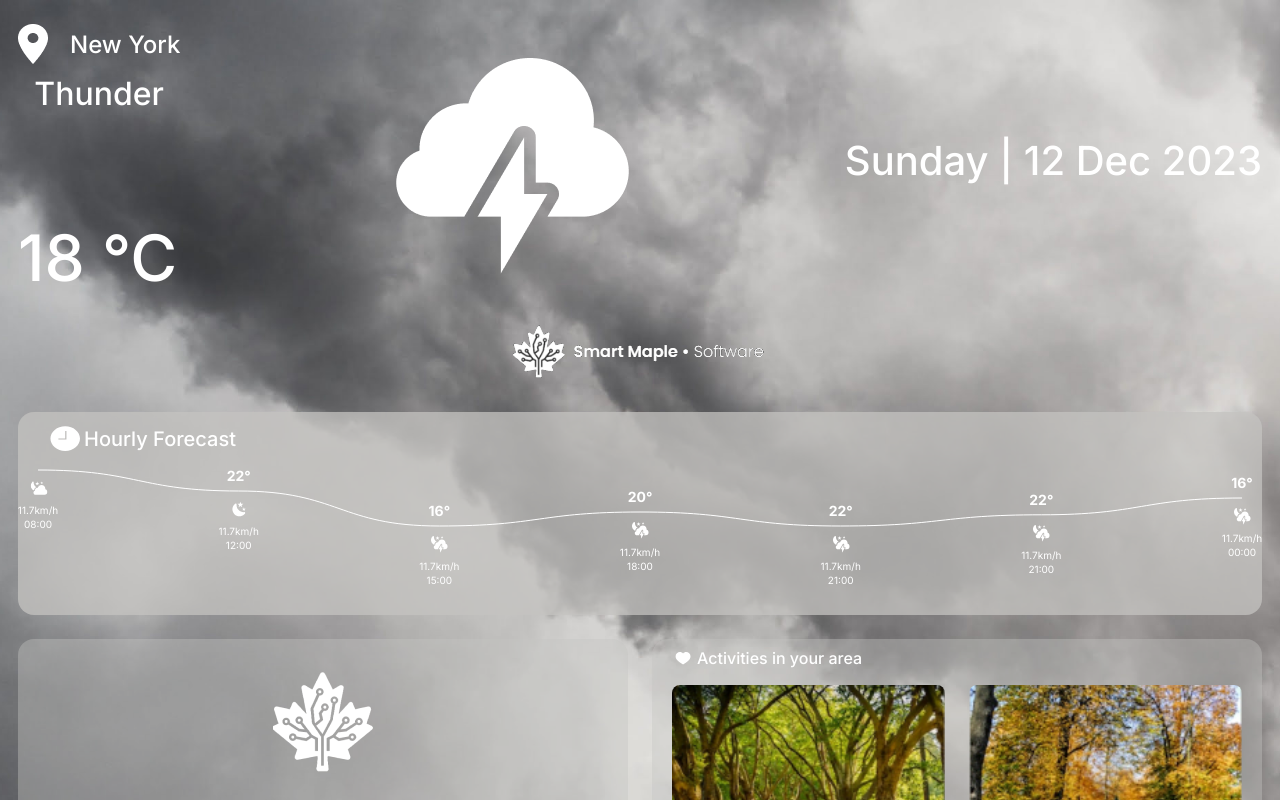
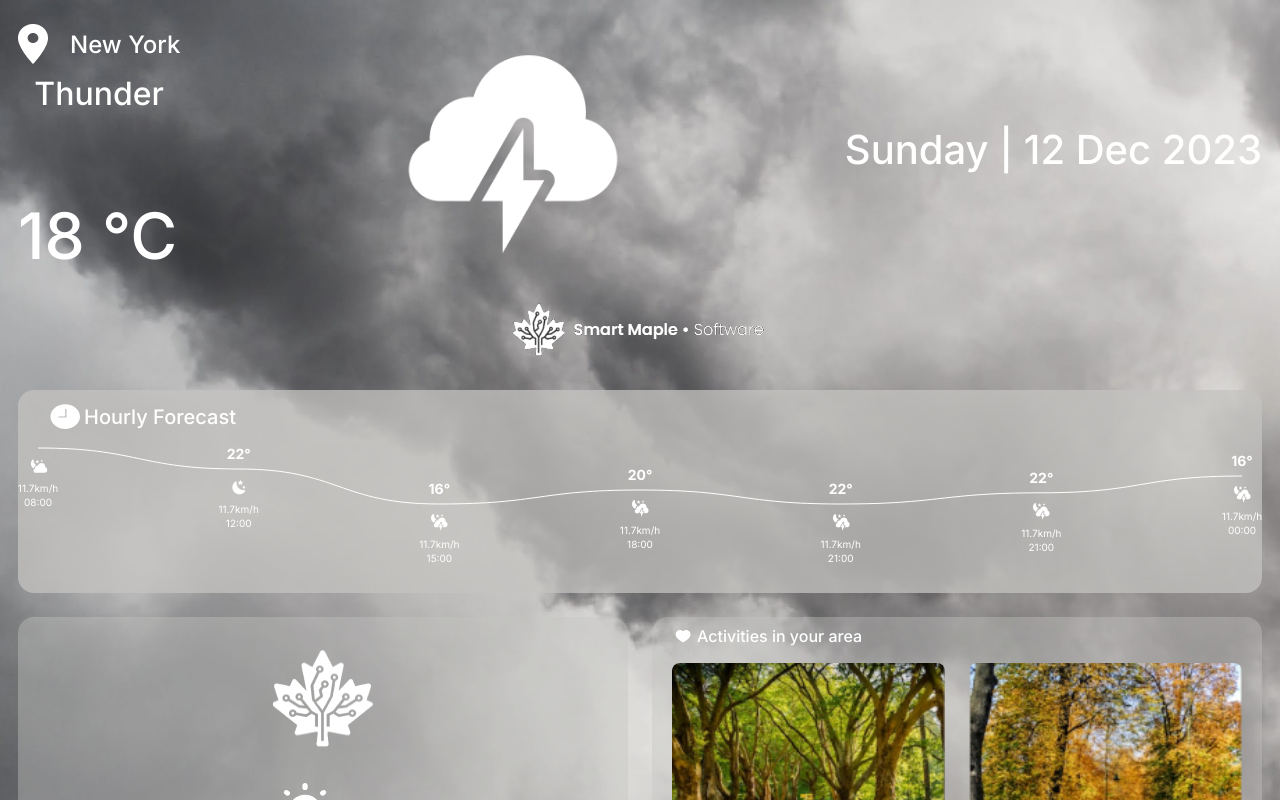
Before and after one commit to Scholak/2ece89c0-c269-4882-ac99-60ff13ca91f3, a React (Vite) app: page / in a window 1280 px wide. Shown: the top 800 px of the page. Built offline with nearby package versions, Linux system fonts and the light colour scheme.

Commit message:
refactor: image sizes defined to increase light score

```diff
--- a/src/components/Info/Info.module.scss
+++ b/src/components/Info/Info.module.scss
@@ -14,6 +14,11 @@
       display: flex;
       align-items: center;
       gap: 22px;
+
+      img {
+        width: 30px;
+        height: 40px;
+      }
 
       p {
         font-size: 24px;
@@ -32,6 +37,11 @@
       font-size: 64px;
       font-weight: 500;
     }
+  }
+
+  .thunderIcon {
+    width: 250px;
+    height: 250px;
   }
 
   .date {
--- a/src/components/Info/Info.tsx
+++ b/src/components/Info/Info.tsx
@@ -67,6 +67,7 @@ const Info = () => {
 				initial='hidden'
 				transition={{ duration: 1, delay: 0.3 }}
 				animate={iconView ? 'visible' : 'hidden'}
+				className={styles.thunderIcon}
 			/>
 			<motion.p
 				ref={dateRef}
--- a/src/components/Menu/Menu.module.scss
+++ b/src/components/Menu/Menu.module.scss
@@ -7,6 +7,11 @@
   padding: 42px 44px;
   border-radius: 27px;
   background: rgba(196, 195, 193, 0.40);
+
+  .logo {
+    width: 100px;
+    height: 100px;
+  }
 
   .links {
     display: flex;
```
